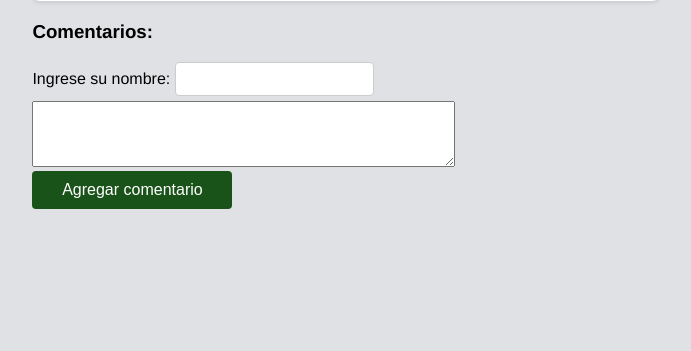
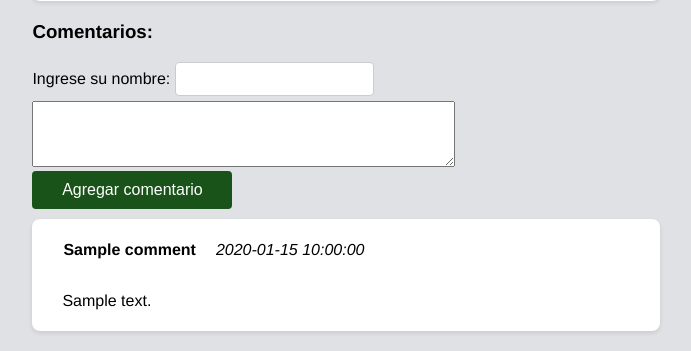
Before and after one commit to nashahaha/tarea-des-web, a Flask app: template flask_app/templates/html/informacion-dispositivo.html in a window 1280 px wide. Shown: the part 1472-1823 px from the top of the page, without its empty margins (294-985 px from the left). Before the commit the page ends 1681 px from the top, so only its background shows below. Run offline with Flask 3, Linux system fonts and the light colour scheme; the template is opened without the code that fills it: most values are stand-ins (such as "Sample title", 1, 10 or a date in 2020).

Commit message:
feat(app): agrega inserción y display de comentarios desde la base de datos

```diff
--- a/flask_app/app.py
+++ b/flask_app/app.py
@@ -1,5 +1,5 @@
 from flask import Flask, request, render_template, redirect, url_for, session
-from utils.validations import validate_user, validate_device, validate_file
+from utils.validations import validate_user, validate_device, validate_comment, validate_name
 from database import db
 from datetime import datetime
 from werkzeug.utils import secure_filename
@@ -107,7 +107,6 @@ def verDispositivos(page):
 @app.route("/informacion-dispositivo/<device_id>", methods=["GET"])
 def verInfoDispositivo(device_id):
     #obtenemos la info de la base de datos y mostramos
-
     _, contacto_id, nombre_disp, descr, tipo, anhos_uso, estado = db.get_device_by_id(device_id)
     _, nombre, email, celular, comuna_id, _ = db.get_user_by_id(contacto_id)
 
@@ -128,7 +127,28 @@ def verInfoDispositivo(device_id):
         "estado": estado,
         "pic_path": url_for('static', filename=ruta_arch)
     }
-    return render_template("html/informacion-dispositivo.html", data=data, device_id=device_id)
+
+    comm_list = db.get_comments_by_device_id(device_id)
+    comments_list = []
+    for comment in comm_list:
+        comm_nombre, comm_text, comm_fecha = comment
+        comments_list.append( {
+            "nombre": comm_nombre,
+            "fecha": comm_fecha,
+            "text": comm_text
+        })
+    return render_template("html/informacion-dispositivo.html", data=data, device_id=device_id, comments_list=comments_list)
+
+@app.route("/add_comment/<device_id>", methods=["POST"])
+def add_comment(device_id):
+    name = request.form.get("comm-author")
+    comm = request.form.get("comm-text-area")
+    fecha = str(datetime.now().strftime('%Y-%m-%d %H:%M:%S'))
+
+    if validate_comment(comm) and validate_name(name):
+        db.create_comment(name, comm, fecha, device_id)
+
+    return redirect(url_for("verInfoDispositivo", device_id=device_id))
 
 if __name__ == "__main__":
     app.run(debug=True)
--- a/flask_app/database/db.py
+++ b/flask_app/database/db.py
@@ -49,6 +49,12 @@ def create_file(ruta, nombre_arc, dispositivo_id):
 	cursor.execute(QUERY_DICT["create_file"], (ruta, nombre_arc, dispositivo_id))
 	conn.commit()
 
+def create_comment(nombre_com: str, comm: str, fecha: str, device_id: int):
+	conn = get_conn()
+	cursor = conn.cursor()
+	cursor.execute(QUERY_DICT["create_comment"], (nombre_com, comm, fecha, device_id))
+	conn.commit()
+
 def get_id_comuna_by_nombre(nombre_comuna): #no se usa
 	conn = get_conn()
 	cursor = conn.cursor()
@@ -97,3 +103,10 @@ def get_file_by_device_id(device_id: int):
 	cursor.execute(QUERY_DICT["get_files_from_device"], (device_id,))
 	file = cursor.fetchone()
 	return file
+
+def get_comments_by_device_id(device_id: int):
+	conn = get_conn()
+	cursor = conn.cursor()
+	cursor.execute(QUERY_DICT["get_comments_by_device_id"], (device_id,))
+	comm_list = cursor.fetchall()
+	return comm_list
--- a/flask_app/database/querys.json
+++ b/flask_app/database/querys.json
@@ -16,5 +16,8 @@
     "get_devices_comuna": "SELECT id, contacto_id, COM.nombre, nombre, descripcion, tipo, anos_uso, estado FROM dispositivo, contacto CO, comuna COM WHERE contacto_id=CO.id AND CO.comuna_id=COM.id ORDER BY id DESC LIMIT 5, 5",
 
     "create_file": "INSERT INTO archivo (ruta_archivo, nombre_archivo, dispositivo_id) VALUES (%s,%s,%s)",
-    "get_files_from_device": "SELECT nombre_archivo FROM archivo WHERE dispositivo_id=%s"
+    "get_files_from_device": "SELECT nombre_archivo FROM archivo WHERE dispositivo_id=%s",
+
+    "create_comment": "INSERT INTO comentario (nombre, texto, fecha, dispositivo_id) VALUES (%s, %s, %s, %s)",
+    "get_comments_by_device_id": "SELECT nombre, texto, fecha FROM comentario WHERE dispositivo_id=%s"
 }
--- a/flask_app/static/js/info-del-dispositivo.js
+++ b/flask_app/static/js/info-del-dispositivo.js
@@ -9,24 +9,28 @@ const validarNombre=(nombre) =>
       return nombre && nombre.length>=3 && nombre.length<=80 && validName.test(nombre);
   }
 
-const agregarComentario = () => {
-  let commText = comTextArea.value;
-  let name = document.getElementById("comm-author");
+const agregarComentario = (nombre, commText, fecha) => {
+  //OBTIENE EL INPUT
+  //let commText = comTextArea.value;
+  //let name = document.getElementById("comm-author");
 
-  let error = document.getElementById("error");
-  let sended = document.getElementById("sended");
-  let isValid = validarComentario(commText) && validarNombre(name.value);
+  //let error = document.getElementById("error");
+  //let sended = document.getElementById("sended");
 
-  if (!isValid) {
-    error.style.color = 'red';
-    error.hidden = false;
-    sended.hidden = true;
-    return;
-  } else {
-    error.hidden = true;
-    sended.hidden = false;
-  }
 
+  // VALIDA INPUT
+  //let isValid = validarComentario(commText) && validarNombre(name.value);
+  //if (!isValid) {
+  //  error.style.color = 'red';
+  //  error.hidden = false;
+  //  sended.hidden = true;
+  //  return;
+  //} else {
+  //  error.hidden = true;
+  //  sended.hidden = false;
+  //}
+
+  //CREA BLOQUES PARA MOSTRAR EN PANTALLA
   // contenedor comentario
   const commContainer = document.createElement("div");
   commContainer.className = "comm-container";
@@ -34,18 +38,17 @@ const agregarComentario = () => {
   // username
   const commentAuthor = document.createElement("p");
   commentAuthor.className = "comm-author";
-  commentAuthor.innerText = document.getElementById("comm-author").value;
+  commentAuthor.innerText = nombre;
 
   // texto del comentario
   const comment = document.createElement("p");
   console.log(commText);
   comment.innerText = commText;
 
-  // obtenemos fecha actual
-  const hoy = new Date(Date.now());
+  // fecha del comentario
   const commDate = document.createElement("p");
   commDate.className = "comm-date";
-  commDate.innerText = hoy.toDateString();
+  commDate.innerText = fecha;
 
   // contenedor nombre y fecha
   const headContainer = document.createElement("div");
@@ -58,14 +61,17 @@ const agregarComentario = () => {
   commContainer.appendChild(comment);
 
   // dejamos el área de texto en blanco
-  comTextArea.value = "";
+  // comTextArea.value = "";
 
   // agregamos la confesion a la lista
   let commList = document.getElementById("comments-list");
   commList.insertBefore(commContainer, commList.firstChild);
 };
-let submitConfBtn = document.getElementById("submit-comm-btn");
-submitConfBtn.addEventListener("click", agregarComentario);
+//let submitConfBtn = document.getElementById("submit-comm-btn");
+//submitConfBtn.addEventListener("click", agregarComentario);
+
+
+
 
 let foto = document.getElementById("img1");
 foto.style.width = "640px";
@@ -76,7 +82,7 @@ const changeImage = (img) => {
   if(img.style.width === "640px") {
     img.style.width = "850px";
   } else {
-    img.style.width= "640px";
+    img.style.width = "640px";
   }
 }
 
--- a/flask_app/templates/html/informacion-dispositivo.html
+++ b/flask_app/templates/html/informacion-dispositivo.html
@@ -75,10 +75,16 @@
     </div>
     {% endif %}
   </div>
+
   <!--COMENTARIOS-->
   <div id="comentarios" class="comments-cont">
     <h3>Comentarios:</h3>
-    <form id="comment-form" method="post">
+    <form
+      id="comment-form"
+      method="POST"
+      action="{{url_for('add_comment', device_id=device_id)}}"
+      enctype="multipart/form-data"
+    >
       <label for="comm-author">Ingrese su nombre:</label>
       <input
         id="comm-author"
@@ -96,15 +102,25 @@
         rows="4"
       ></textarea>
       <br />
-      <button type="button" id="submit-comm-btn">Agregar comentario</button>
+      <button id="submit-comm-btn" type="submit">Agregar comentario</button>
       <p id="error" hidden>Error en el comentario</p>
       <p id="sended" hidden>Se agregó el comentario</p>
     </form>
 
-    <div id="comments-list"></div>
+    <div id="comments-list">
+      {% if comments_list %} {% for comment in comments_list%}
+      <div class="comm-container">
+        <div class="head-container">
+          <p class="comm-author">{{comment.nombre}}</p>
+          <p class="comm-date">{{comment.fecha}}</p>
+        </div>
+        <p class="comm-text">{{comment.text}}</p>
+      </div>
+      {%endfor%} {%endif%}
+    </div>
   </div>
+
+  {% endblock content %} {% block javascript %}
+  <script src="../js/info-del-dispositivo.js"></script>
+  {% endblock %}
 </div>
-
-{% endblock content %} {% block javascript %}
-<script src="../js/info-del-dispositivo.js"></script>
-{% endblock %}
--- a/flask_app/utils/validations.py
+++ b/flask_app/utils/validations.py
@@ -13,7 +13,6 @@ def validate_phone(phone):
     valid_phone = re.compile(r"^(\+?56)?(\s?)(0?9)(\s?)[98765432]\d{7}$")
     return bool(valid_phone.match(phone)) or phone==""
 
-## HAY UN ERROR CUNDO NO SE ENTREGA EL NÚMERO DE TELÉFONO
 def validate_device_name(device):
     return device is not None and len(device)>=3 and len(device)<=80
 
@@ -59,6 +58,9 @@ def validate_device(device, description, type, years, status, pics):
             return False
     return validate_device_name(device) and validate_description(description) and validate_select(type) and validate_years(years) and validate_select(status)
 
+def validate_comment(comm: str):
+    return True
+
 #print("nombre:", validate_name("  a ")== False)
 #print("email:", validate_email("ignacia@galaz@alvarado.com")==False)
 #print("email:", validate_email("ignacia.galaz@alvarado.com")==True)
```
